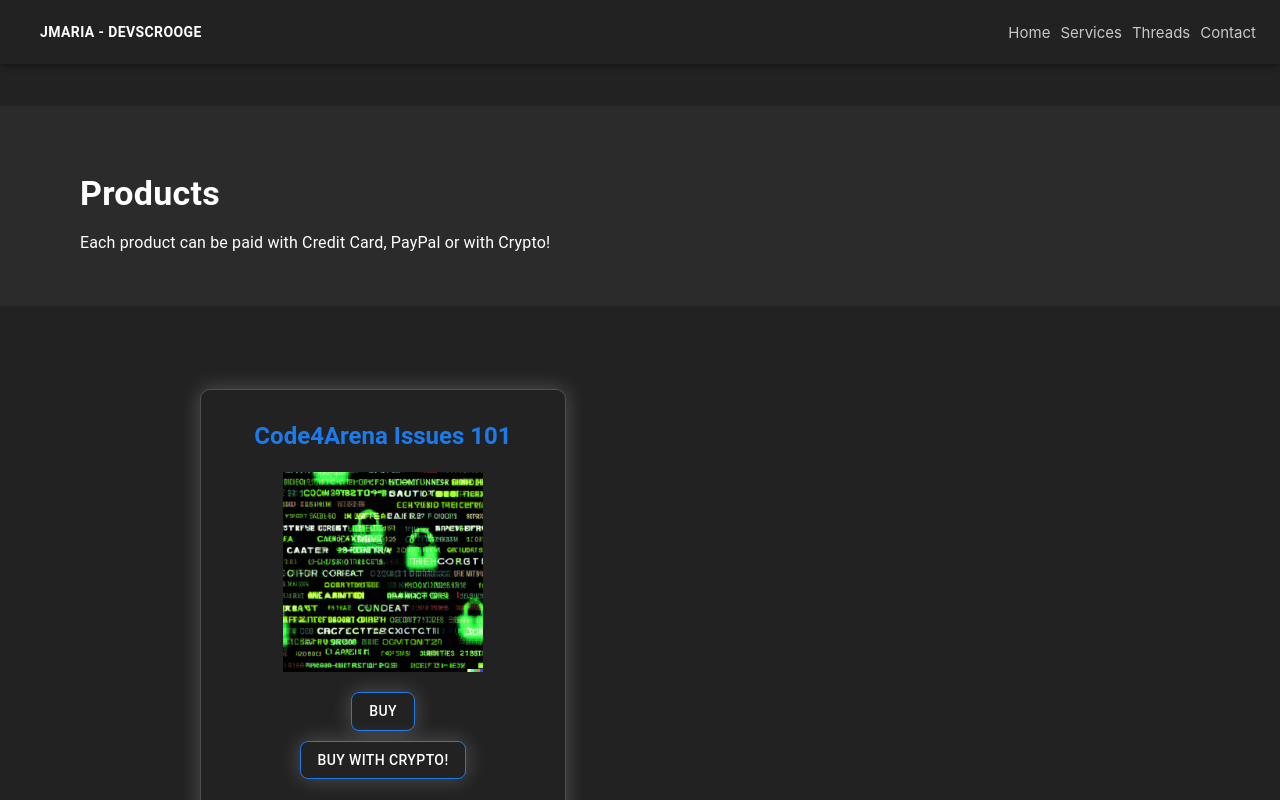
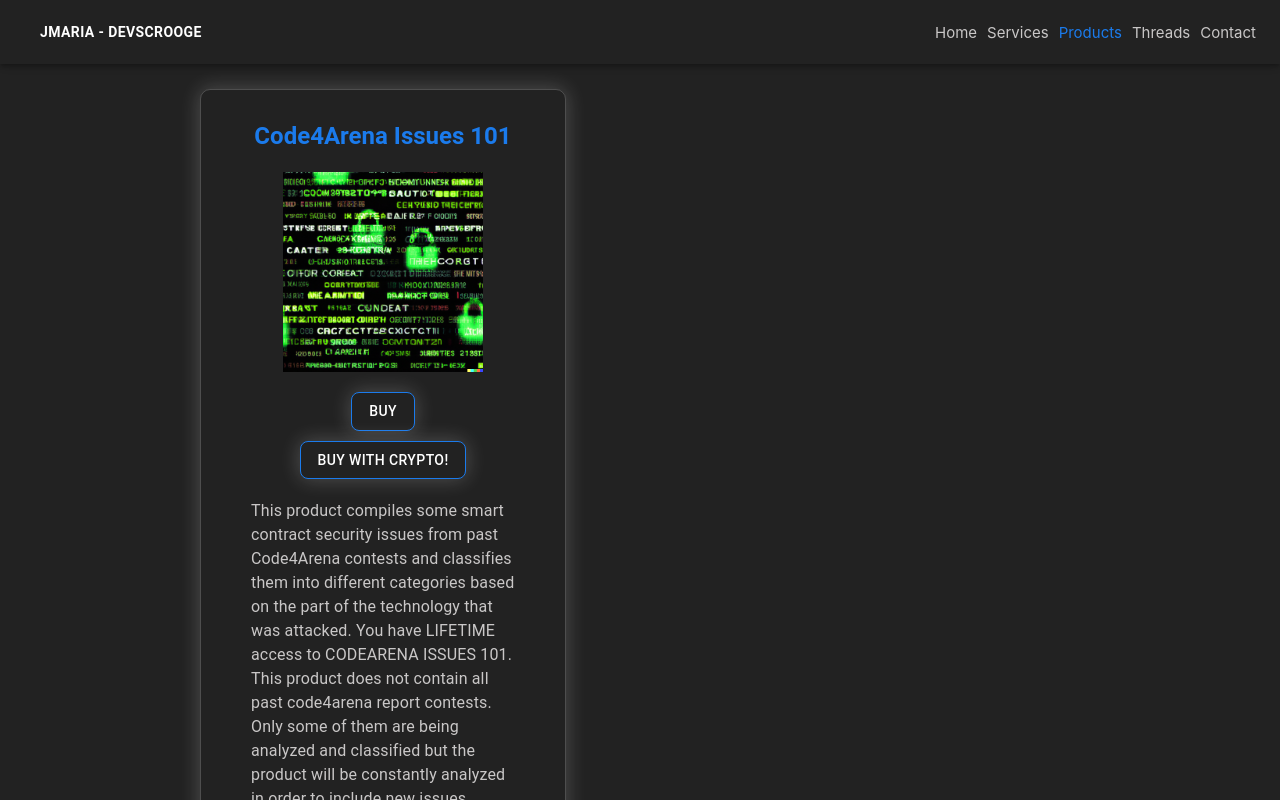
Before and after one commit to JMariadlcs/devscrooge.com, a React (Create React App) app: page /products in a window 1280 px wide. Shown: the top 800 px of the page. Built offline with nearby package versions, Linux system fonts and the light colour scheme.

Commit message:
products home and navbar

```diff
--- a/src/components/Home.js
+++ b/src/components/Home.js
@@ -4,6 +4,7 @@
 import useMediaQuery from '@mui/material/useMediaQuery';
 import CircularImage from './Utils/HomeImage'
 import HomeButtons from './Utils/HomeButtons'
+import ProductsPage from './Products'
 
 const Home = () => {
     const theme = useTheme();
@@ -229,6 +230,11 @@
                     </Box>
                 </HireBox>
             </StyledBox>
+
+            {/*ProductsBox*/}
+            <Typography color="white" fontSize='20px' fontWeight='bold' margin="0 0 0px 150px">Products</Typography>
+            <Divider />
+            <ProductsPage />
         </Box >
 
     )
--- a/src/components/Navbar.js
+++ b/src/components/Navbar.js
@@ -27,6 +27,9 @@
                     </Link>
                     <Link href="/services" color={location.pathname === '/services' ? 'textSecondary' : 'secondary.main'} underline='none' sx={{ display: { xs: "none", sm: "flex", md: "flex", lg: "flex", xl: "flex" }, fontSize: 15 }}>
                         Services
+                    </Link>
+                    <Link href="/products" color={location.pathname === '/products' ? 'textSecondary' : 'secondary.main'} underline='none' sx={{ display: { xs: "none", sm: "flex", md: "flex", lg: "flex", xl: "flex" }, fontSize: 15 }}>
+                        Products
                     </Link>
                     <Link href="/threads" color={location.pathname === '/threads' ? 'textSecondary' : 'secondary.main'} underline='none' sx={{ display: { xs: "none", sm: "flex", md: "flex", lg: "flex", xl: "flex" }, fontSize: 15 }}>
                         Threads
@@ -66,6 +69,12 @@
                     padding: "0 0 0 10px",
                     margin: "0 8px 8px 0"
                 }}>Services</Link>
+                <Link href="/products" underline='none' sx={{
+                    display: "block",
+                    color: "black",
+                    padding: "0 0 0 10px",
+                    margin: "0 8px 8px 0"
+                }}>Products</Link>
                 <Link href="/threads" underline='none' sx={{
                     display: "block",
                     color: "black",
--- a/src/components/Products.js
+++ b/src/components/Products.js
@@ -1,7 +1,7 @@
 import { Box, Typography, styled, Button } from "@mui/material"
 import { useTheme } from '@mui/material/styles';
 import useMediaQuery from '@mui/material/useMediaQuery';
-import { StyledBox, ProductsTitle } from "./Custom/CustomComponents";
+import { StyledBox } from "./Custom/CustomComponents";
 import { BannerProduct } from "./Utils/ProductBanner";
 import Dialog from '@material-ui/core/Dialog';
 import DialogTitle from '@material-ui/core/DialogTitle';
@@ -66,7 +66,6 @@
 
     return (
         <Box className="home-box" sx={{ backgroundColor: 'primary.main' }} margin="-25px 0 0 0">
-            <ProductsTitle />
             <StyledBox className="home-hire-box" margin="20px 0 100px 0" padding="0px 200px">
                 <HireBox className="home-buy-code4arena101-box">
                     <Typography variant="h5" component="h2" gutterBottom color="textSecondary" margin='30px 0 20px 0' align="center" alignSelf="center" fontWeight='bold'>
```
